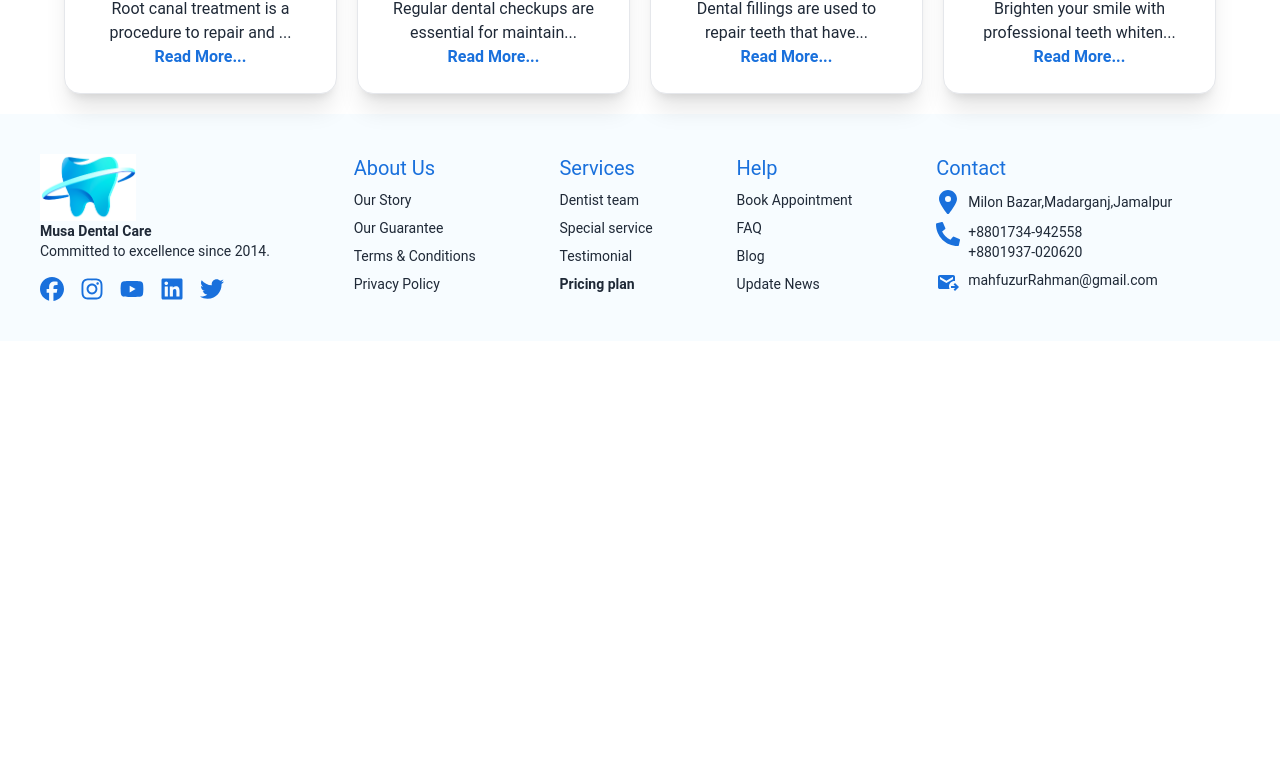
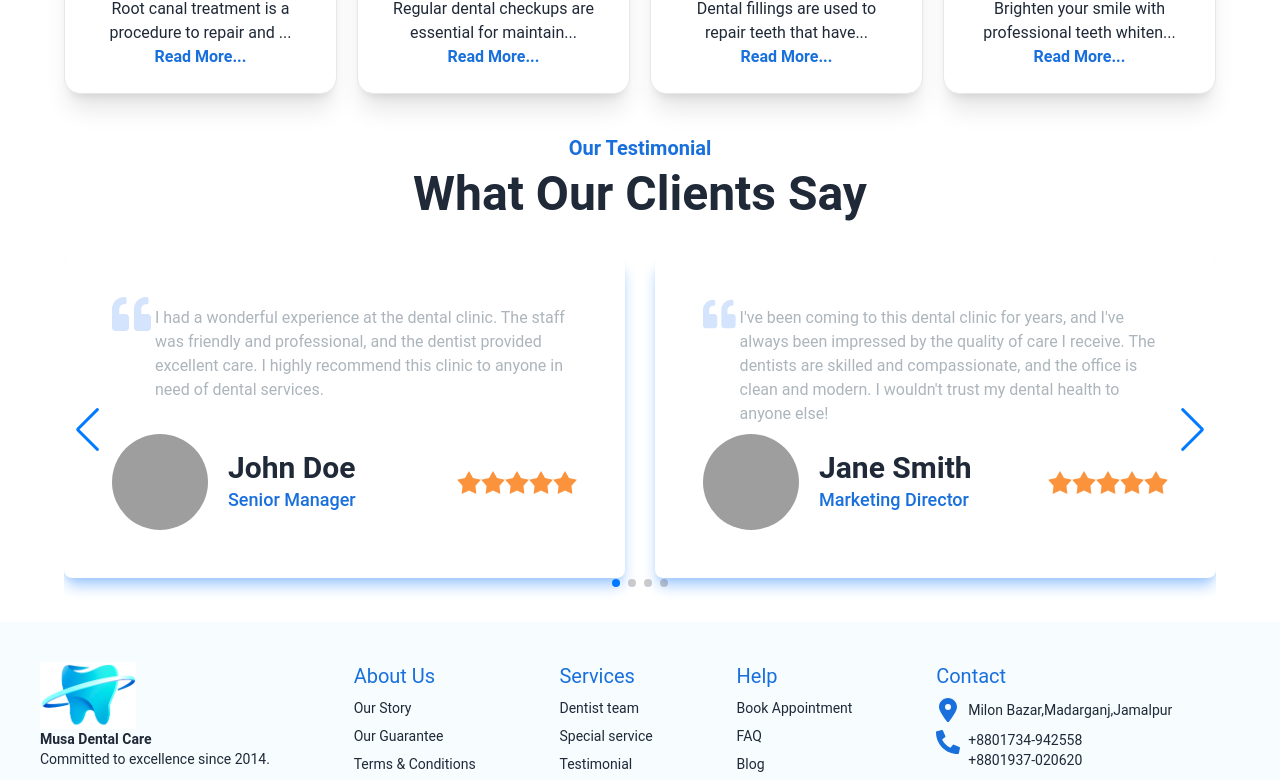
Before and after one commit to Sobuz-Mia/Dental-Care-Client-Side, a React (Vite) app: page / in a window 1280 px wide. Shown: the part 1020-1800 px from the top of the page. Before the commit the page ends 1381 px from the top, so only its background shows below. Built offline with nearby package versions, Linux system fonts and the light colour scheme; grey boxes are pictures that could not be loaded.

Commit message:
testimonial session added

```diff
--- a/package.json
+++ b/package.json
@@ -10,6 +10,7 @@
     "preview": "vite preview"
   },
   "dependencies": {
+    "axios": "^1.6.7",
     "localforage": "^1.10.0",
     "lottie-react": "^2.4.0",
     "match-sorter": "^6.3.3",
@@ -18,7 +19,8 @@
     "react-icons": "^5.0.1",
     "react-router-dom": "^6.22.0",
     "react-simple-typewriter": "^5.0.1",
-    "sort-by": "^1.2.0"
+    "sort-by": "^1.2.0",
+    "swiper": "^11.0.6"
   },
   "devDependencies": {
     "@types/react": "^18.2.43",
--- /dev/null
+++ b/public/testimonial.json
@@ -0,0 +1,34 @@
+[
+  {
+    "id": 1,
+    "name": "John Doe",
+    "role": "Senior Manager",
+    "image": "https://img.freepik.com/free-photo/handsome-businesman-summer-city_1157-18984.jpg?w=826&t=st=1707567599~exp=1707568199~hmac=018b0cc43c6c15f86b085de09528f080a1aae88cda05bc39d12e477007d1ca74",
+    "feedback": "I had a wonderful experience at the dental clinic. The staff was friendly and professional, and the dentist provided excellent care. I highly recommend this clinic to anyone in need of dental services.",
+    "rating": 5
+  },
+  {
+    "id": 2,
+    "name": "Jane Smith",
+    "role": "Marketing Director",
+    "image": "https://img.freepik.com/free-photo/businessman_144627-34865.jpg?w=360&t=st=1707567649~exp=1707568249~hmac=fb45f1629b9f8cf2bd5cddf6b7cb61316f6b4cc4ba75fe355b93be881a77c609",
+    "feedback": "I've been coming to this dental clinic for years, and I've always been impressed by the quality of care I receive. The dentists are skilled and compassionate, and the office is clean and modern. I wouldn't trust my dental health to anyone else!",
+    "rating": 5
+  },
+  {
+    "id": 3,
+    "name": "Michael Johnson",
+    "role": "Teacher",
+    "image": "https://img.freepik.com/free-photo/elegant-businessman-office_155003-9641.jpg?size=626&ext=jpg&ga=GA1.1.1264094195.1703122551&semt=ais",
+    "feedback": "As someone who's always been anxious about visiting the dentist, I was pleasantly surprised by my experience at this clinic. The staff was understanding and reassuring, and the dentist was gentle and patient. I no longer dread going to the dentist thanks to this clinic!",
+    "rating": 4
+  },
+  {
+    "id": 4,
+    "name": "Emily Wilson",
+    "role": "Student",
+    "image": "https://img.freepik.com/free-photo/sonrisa-belleza-gente-alegria-chicas_1301-1166.jpg?w=360&t=st=1707567731~exp=1707568331~hmac=6d3169fe83f325813612f336dfe0a0d2c8482d13281f1283316f91a000eb2559",
+    "feedback": "I recently had my braces removed at this clinic, and I couldn't be happier with the results. The orthodontist did an amazing job, and my smile has never looked better. Thank you to the entire team for helping me achieve the smile of my dreams!",
+    "rating": 5
+  }
+]
--- a/src/pages/Home/Home/Home.jsx
+++ b/src/pages/Home/Home/Home.jsx
@@ -1,11 +1,13 @@
 import Banner from "../Banner/Banner";
 import Services from "../Services/Services";
+import Testimonial from "../Testimonial/Testimonial";
 
 const Home = () => {
   return (
     <div>
       <Banner />
       <Services/>
+      <Testimonial/>
     </div>
   );
 };
--- /dev/null
+++ b/src/pages/Home/Testimonial/Testimonial.jsx
@@ -0,0 +1,60 @@
+import { Swiper, SwiperSlide } from "swiper/react";
+import "swiper/css";
+import "swiper/css/pagination";
+import "swiper/css/navigation";
+import { Pagination, Navigation } from "swiper/modules";
+import { useEffect, useState } from "react";
+import { FaQuoteLeft } from "react-icons/fa";
+import axios from "axios";
+const Testimonial = () => {
+  const [testimonialData, setTestimonialData] = useState([]);
+  useEffect(() => {
+    axios.get("/testimonial.json").then((res) => setTestimonialData(res?.data));
+  }, []);
+  console.log(testimonialData);
+  return (
+    <div>
+      <div className="my-10 text-center">
+        <h2 className="text-xl primary-color font-semibold">Our Testimonial</h2>
+        <h1 className="text-5xl font-bold my-2">What Our Clients Say</h1>
+      </div>
+      <div>
+        <Swiper
+          slidesPerView={2}
+          spaceBetween={30}
+          loop={true}
+          pagination={{
+            clickable: true,
+          }}
+          navigation={true}
+          modules={[Pagination, Navigation]}
+          className="mySwiper"
+        >
+          {testimonialData?.map((data) => (
+            <SwiperSlide key={data.id} className=" shadow-lg rounded-lg p-12 shadow-[#9FC8FE] mb-5">
+              <p className=" text-[#ACB5BB] flex gap-1 h-32"><FaQuoteLeft className="text-9xl font-bold -mt-14 text-[#D4E4FD]"/>{data.feedback}</p>
+              <div className="flex justify-between items-center">
+                <div className="flex items-center gap-5">
+                  <img className="w-24 h-24 rounded-full" src={data?.image} alt="" />
+                  <p>
+                    <h2 className="text-3xl font-bold">{data?.name}</h2>
+                    <span className="text-[#1970DC] text-lg font-medium">{data?.role}</span>
+                  </p>
+                </div>
+                <div className="rating rating-md">
+                  <input type="radio" name="rating-7" className="mask mask-star-2 bg-orange-400" />
+                  <input type="radio" name="rating-7" className="mask mask-star-2 bg-orange-400" />
+                  <input type="radio" name="rating-7" className="mask mask-star-2 bg-orange-400" />
+                  <input type="radio" name="rating-7" className="mask mask-star-2 bg-orange-400" />
+                  <input type="radio" name="rating-7" className="mask mask-star-2 bg-orange-400" checked />
+               </div>
+              </div>
+            </SwiperSlide>
+          ))}
+        </Swiper>
+      </div>
+    </div>
+  );
+};
+
+export default Testimonial;
```
Also changed, not shown: 1 other file (tests, documents, lock files or other folders).
